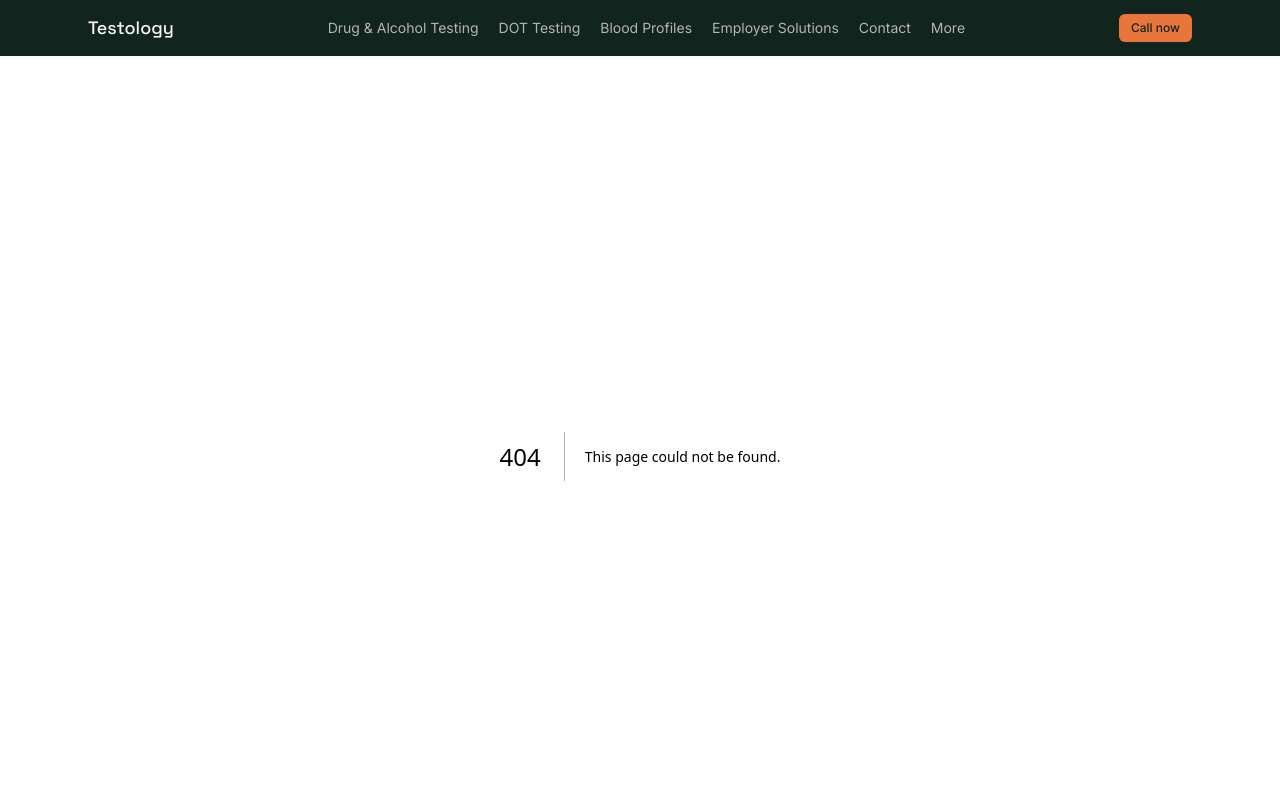
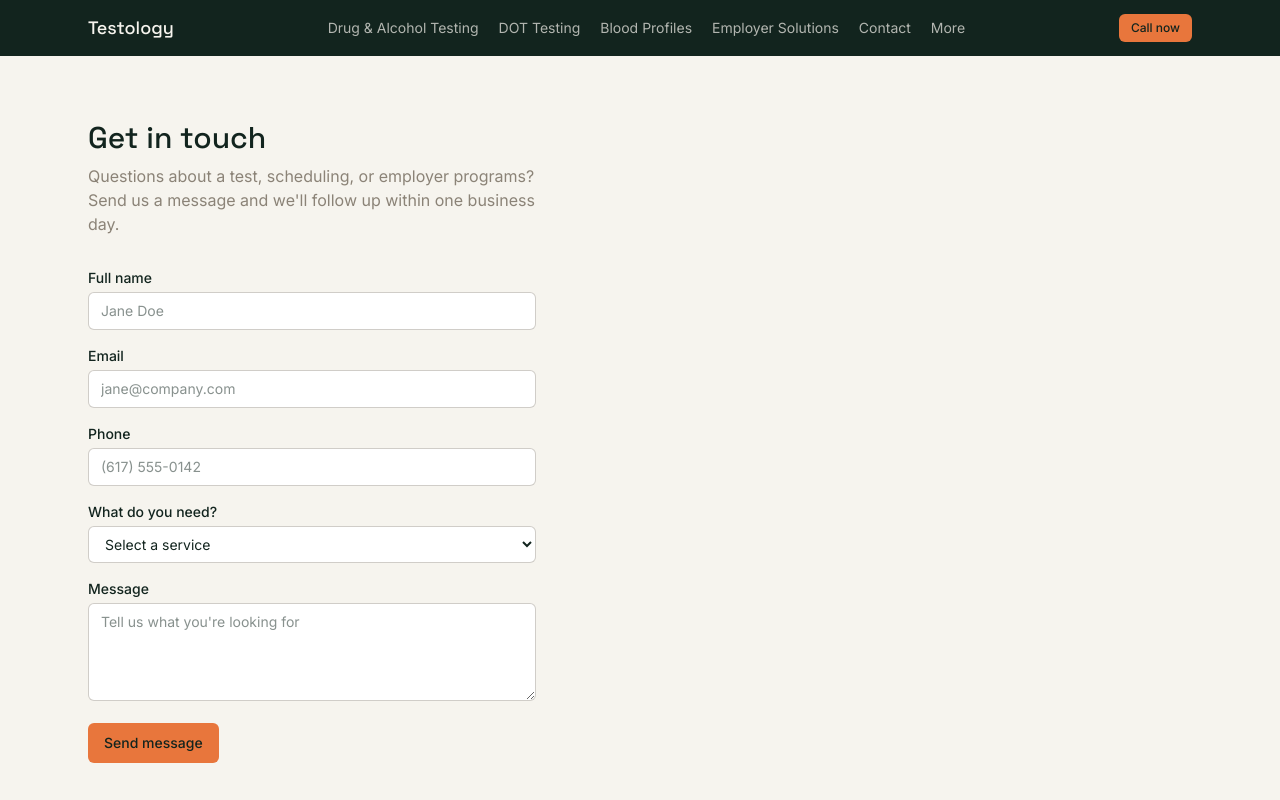
Before and after one commit to OmkarVaity/Testology-website, a Next.js app: page /contact in a window 1280 px wide. Before the commit this address had no page. Shown: the top 800 px of the page. Built offline with nearby package versions, Linux system fonts and the light colour scheme.

Commit message:
feat: add contact form with validation, Resend integration stubbed for later

```diff
--- /dev/null
+++ b/app/contact/page.tsx
@@ -0,0 +1,14 @@
+import { ContactForm } from "@/components/sections/ContactForm";
+
+export default function ContactPage() {
+  return (
+    <section className="mx-auto max-w-6xl px-6 py-16">
+      <h1 className="mb-2 font-display text-3xl font-medium text-ink">Get in touch</h1>
+      <p className="mb-8 max-w-md text-slate">
+        Questions about a test, scheduling, or employer programs? Send us a message and
+        we&apos;ll follow up within one business day.
+      </p>
+      <ContactForm />
+    </section>
+  );
+}
--- /dev/null
+++ b/components/sections/ContactForm.tsx
@@ -0,0 +1,114 @@
+"use client";
+
+import { useState } from "react";
+import { useForm } from "react-hook-form";
+import { zodResolver } from "@hookform/resolvers/zod";
+import { contactFormSchema, type ContactFormValues } from "@/lib/validations";
+
+export function ContactForm() {
+  const [status, setStatus] = useState<"idle" | "submitting" | "success">("idle");
+
+  const {
+    register,
+    handleSubmit,
+    formState: { errors },
+    reset,
+  } = useForm<ContactFormValues>({
+    resolver: zodResolver(contactFormSchema),
+  });
+
+  async function onSubmit(data: ContactFormValues) {
+    setStatus("submitting");
+
+    // TODO: replace with real Resend call once RESEND_API_KEY is set up.
+    // For now, just log and simulate a network delay so the UI states are testable.
+    console.log("Contact form submission:", data);
+    await new Promise((resolve) => setTimeout(resolve, 800));
+
+    setStatus("success");
+    reset();
+  }
+
+  if (status === "success") {
+    return (
+      <div className="rounded-lg border border-clear/30 bg-clear/10 p-6 text-clear">
+        <p className="font-display text-base font-medium">Thanks — we&apos;ll be in touch.</p>
+        <p className="mt-1 text-sm">Your message has been received. Expect a reply within one business day.</p>
+      </div>
+    );
+  }
+
+  return (
+    <form onSubmit={handleSubmit(onSubmit)} className="max-w-md space-y-4">
+      <div>
+        <label className="mb-1 block text-sm font-medium text-ink">Full name</label>
+        <input
+          {...register("name")}
+          className="w-full rounded-md border border-slate/40 bg-white px-3 py-2 text-sm text-ink"
+          placeholder="Jane Doe"
+        />
+        {errors.name && <p className="mt-1 text-xs text-signal">{errors.name.message}</p>}
+      </div>
+
+      <div>
+        <label className="mb-1 block text-sm font-medium text-ink">Email</label>
+        <input
+          {...register("email")}
+          type="email"
+          className="w-full rounded-md border border-slate/40 bg-white px-3 py-2 text-sm text-ink"
+          placeholder="jane@company.com"
+        />
+        {errors.email && <p className="mt-1 text-xs text-signal">{errors.email.message}</p>}
+      </div>
+
+      <div>
+        <label className="mb-1 block text-sm font-medium text-ink">Phone</label>
+        <input
+          {...register("phone")}
+          type="tel"
+          className="w-full rounded-md border border-slate/40 bg-white px-3 py-2 text-sm text-ink"
+          placeholder="(617) 555-0142"
+        />
+        {errors.phone && <p className="mt-1 text-xs text-signal">{errors.phone.message}</p>}
+      </div>
+
+      <div>
+        <label className="mb-1 block text-sm font-medium text-ink">What do you need?</label>
+        <select
+          {...register("service")}
+          className="w-full rounded-md border border-slate/40 bg-white px-3 py-2 text-sm text-ink"
+          defaultValue=""
+        >
+          <option value="" disabled>
+            Select a service
+          </option>
+          <option value="drug-alcohol-testing">Drug & alcohol testing</option>
+          <option value="dot-testing">DOT testing</option>
+          <option value="blood-profiles">Blood profiles</option>
+          <option value="employer-solutions">Employer solutions</option>
+          <option value="other">Other</option>
+        </select>
+        {errors.service && <p className="mt-1 text-xs text-signal">{errors.service.message}</p>}
+      </div>
+
+      <div>
+        <label className="mb-1 block text-sm font-medium text-ink">Message</label>
+        <textarea
+          {...register("message")}
+          rows={4}
+          className="w-full rounded-md border border-slate/40 bg-white px-3 py-2 text-sm text-ink"
+          placeholder="Tell us what you're looking for"
+        />
+        {errors.message && <p className="mt-1 text-xs text-signal">{errors.message.message}</p>}
+      </div>
+
+      <button
+        type="submit"
+        disabled={status === "submitting"}
+        className="rounded-md bg-signal px-4 py-2.5 text-sm font-medium text-ink disabled:opacity-60"
+      >
+        {status === "submitting" ? "Sending..." : "Send message"}
+      </button>
+    </form>
+  );
+}
--- /dev/null
+++ b/lib/validations.ts
@@ -0,0 +1,14 @@
+import { z } from "zod";
+
+export const contactFormSchema = z.object({
+  name: z.string().min(2, "Enter your full name"),
+  email: z.string().email("Enter a valid email address"),
+  phone: z.string().min(10, "Enter a valid phone number"),
+  service: z.enum(
+    ["drug-alcohol-testing", "dot-testing", "blood-profiles", "employer-solutions", "other"],
+    { errorMap: () => ({ message: "Select a service" }) },
+  ),
+  message: z.string().min(10, "Tell us a bit more about what you need"),
+});
+
+export type ContactFormValues = z.infer<typeof contactFormSchema>;
```
Also changed, not shown: package.json (+7 -1 lines), 1 other file (tests, documents, lock files or other folders).
